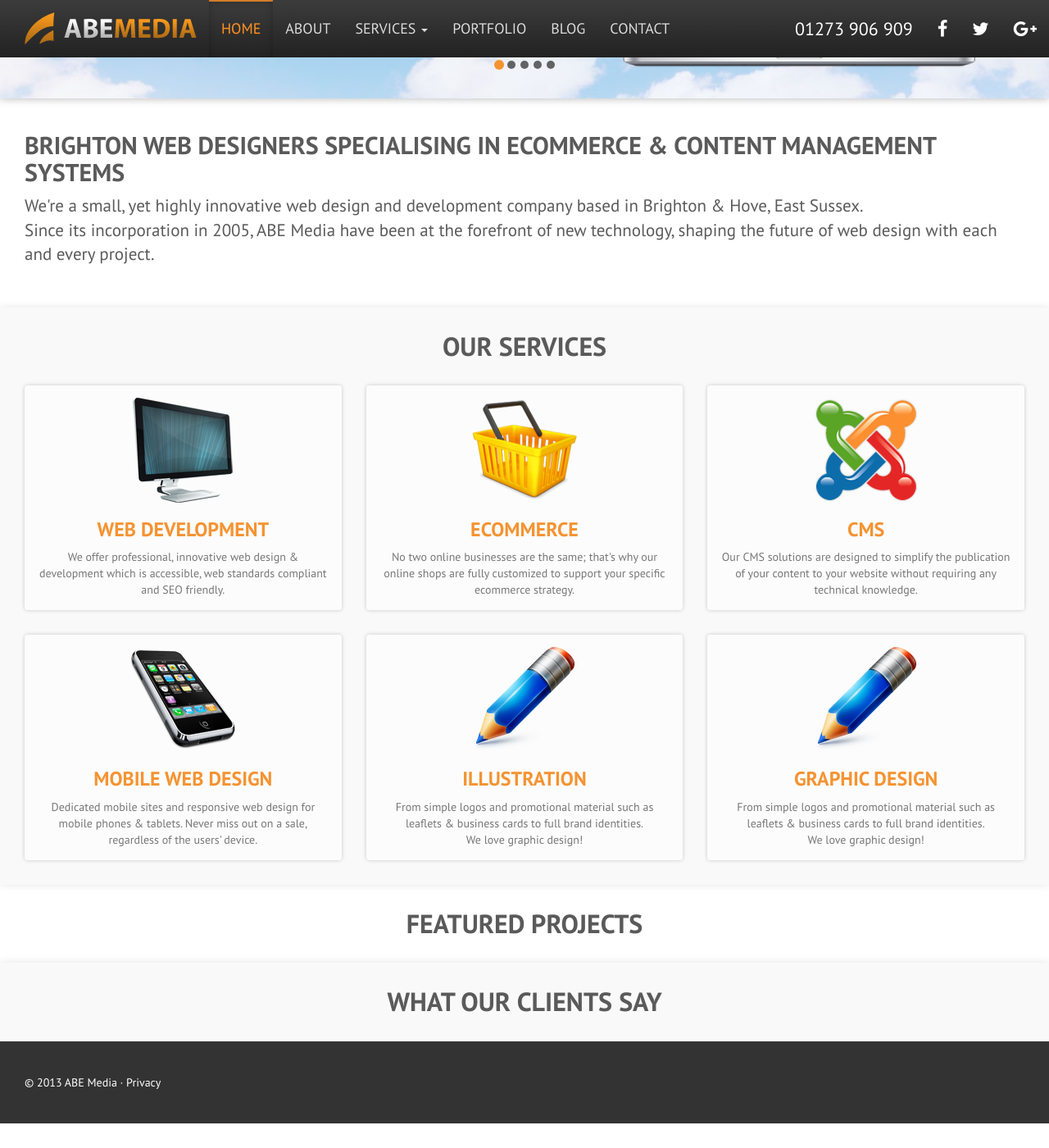
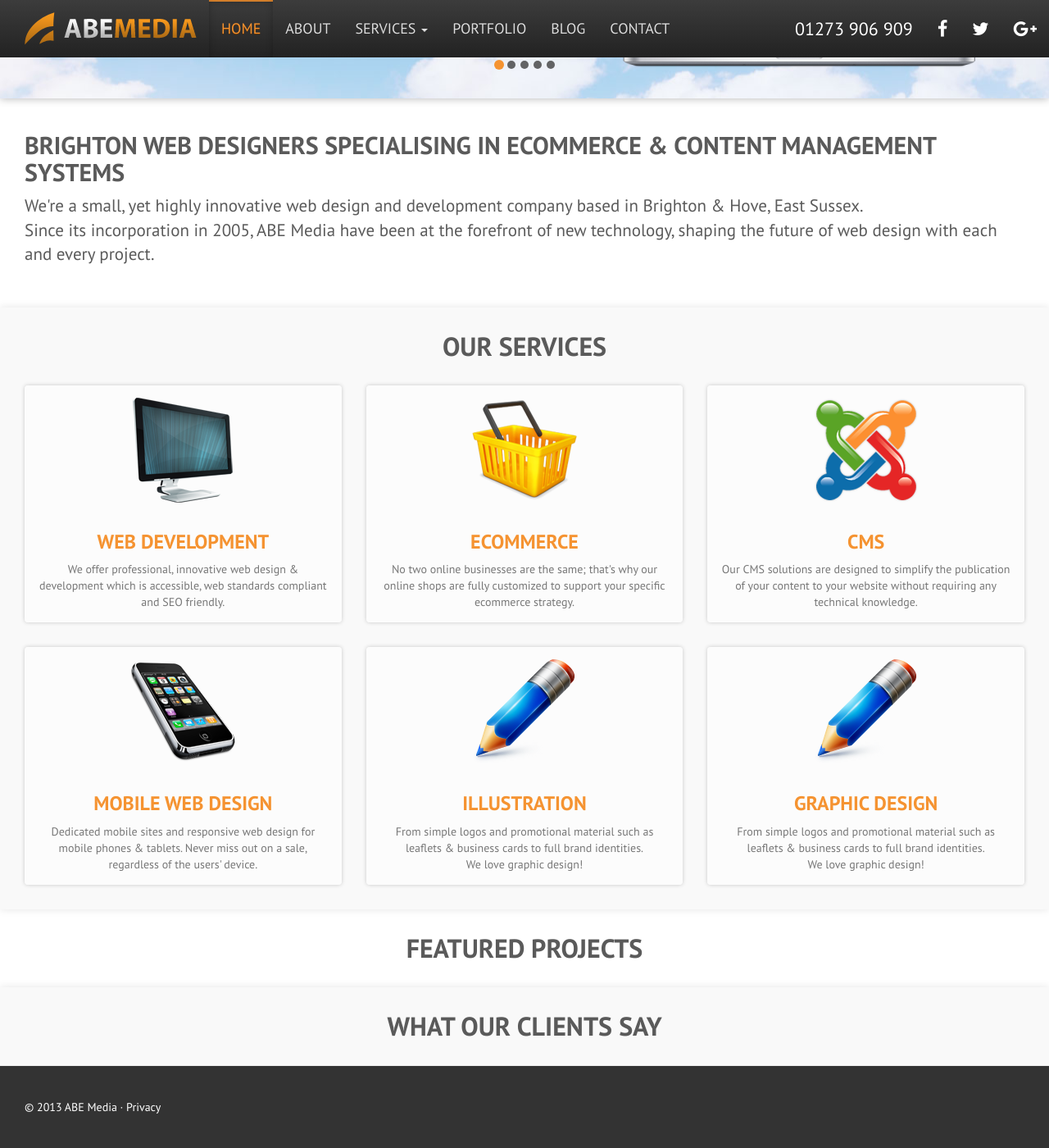
Before and after one commit to abemedia/abemedia.github.io, a Jekyll site: the page built from index.md, in a window 1280 px wide and 1400 px high, scrolled down 287 px. Shown: the whole window at 82% size. Built offline with Jekyll 4.4.1, drawn with Linux system fonts in a browser that asks for light colours; nearby versions of some CDN libraries; before the commit the page ends 1657 px from its top, so only the background shows below that.

Commit message:
Update style.css

```diff
--- a/css/style.css
+++ b/css/style.css
@@ -331,7 +331,7 @@ footer a:hover {
 .box-list>li>a>span {
 	display: block;
 }
-.box>li>a>img {
+.box-list>li>a>img {
 	margin-bottom: 15px;
 }
 .box {
```
